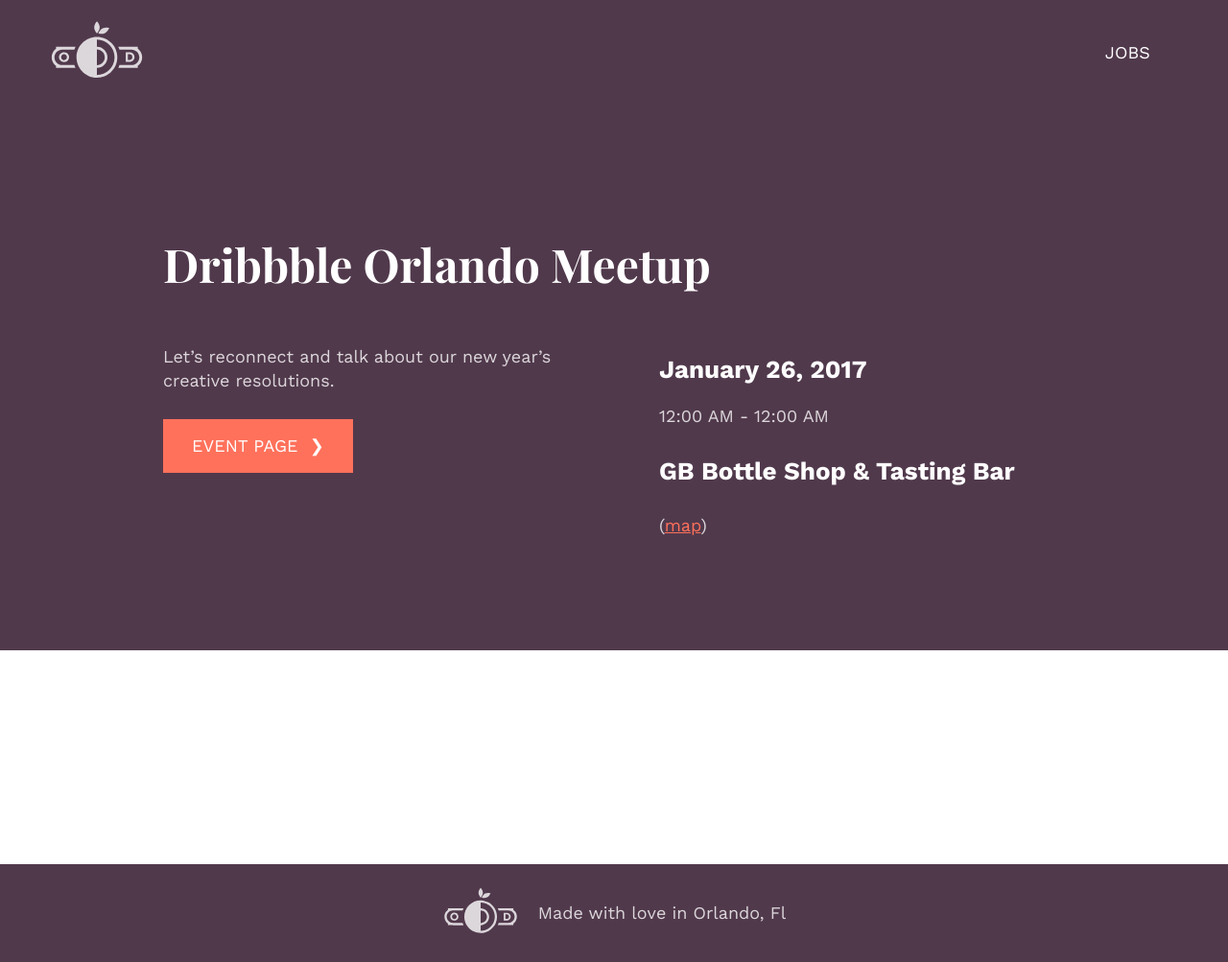
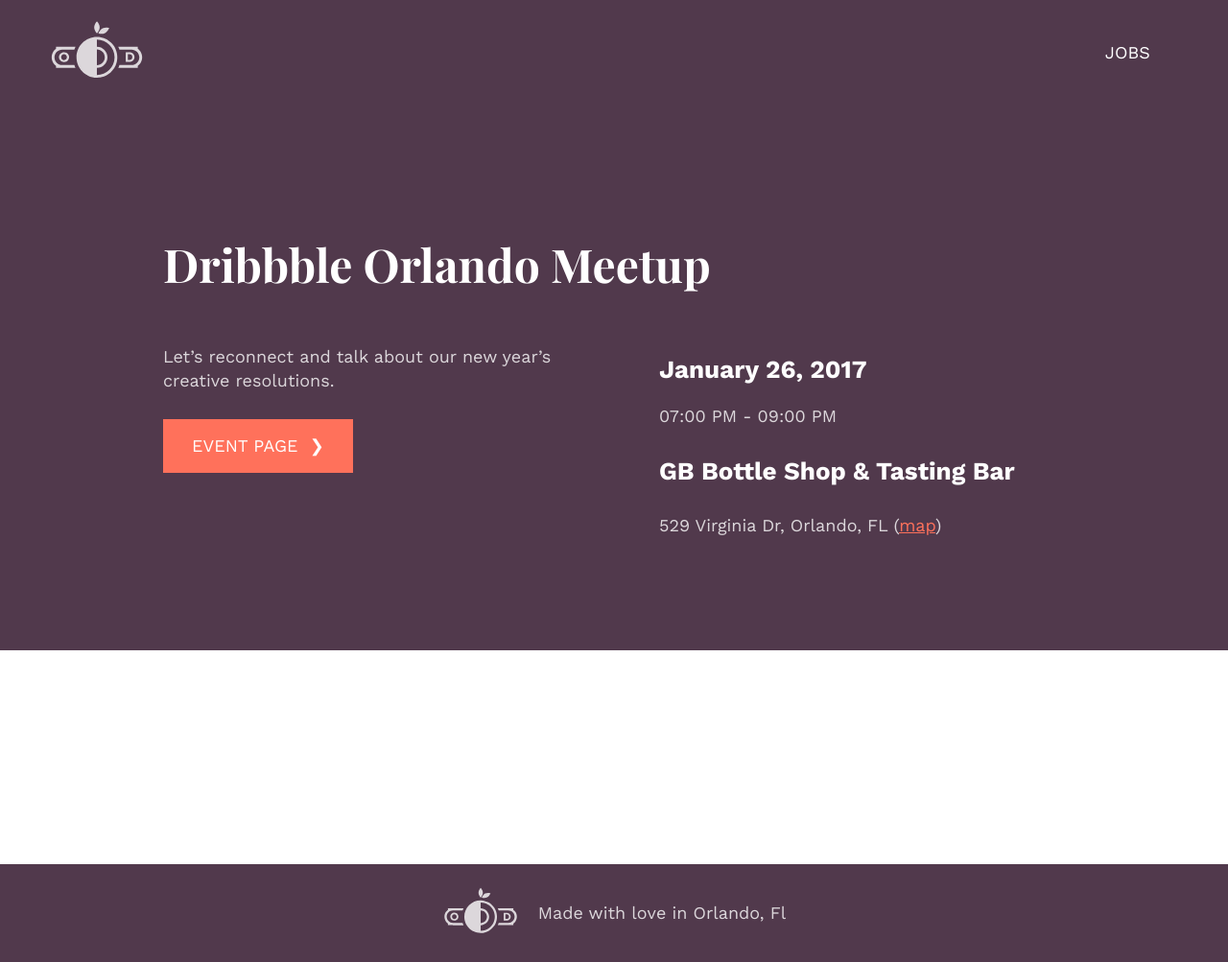
Before and after one commit to whosdustin/orlando-designers, a Jekyll site: the page built from _events/january-dribbble-orlando-meetup.markdown, in a window 1280 px wide. Shown: the whole page at 96% size. Built offline with Jekyll 4.4.1, drawn with Linux system fonts in a browser that asks for light colours; comment, search, counter and statistics services are not loaded.

Commit message:
Updated January Dribbble Orlando Meetup

```diff
--- a/_events/january-dribbble-orlando-meetup.markdown
+++ b/_events/january-dribbble-orlando-meetup.markdown
@@ -5,9 +5,10 @@
 - meetup
 tags:
 - dribbblemeetup orlando
-start_date: 2017-01-26 00:00:00 -05:00
-end_date: 2017-01-26 00:00:00 -05:00
+start_date: 2017-01-26 19:00:00 -05:00
+end_date: 2017-01-26 21:00:00 -05:00
 location_name: GB Bottle Shop & Tasting Bar
+address: 529 Virginia Dr, Orlando, FL
 link: https://nvite.com/DribbbleOrlando/ade2
 ---
 
```
